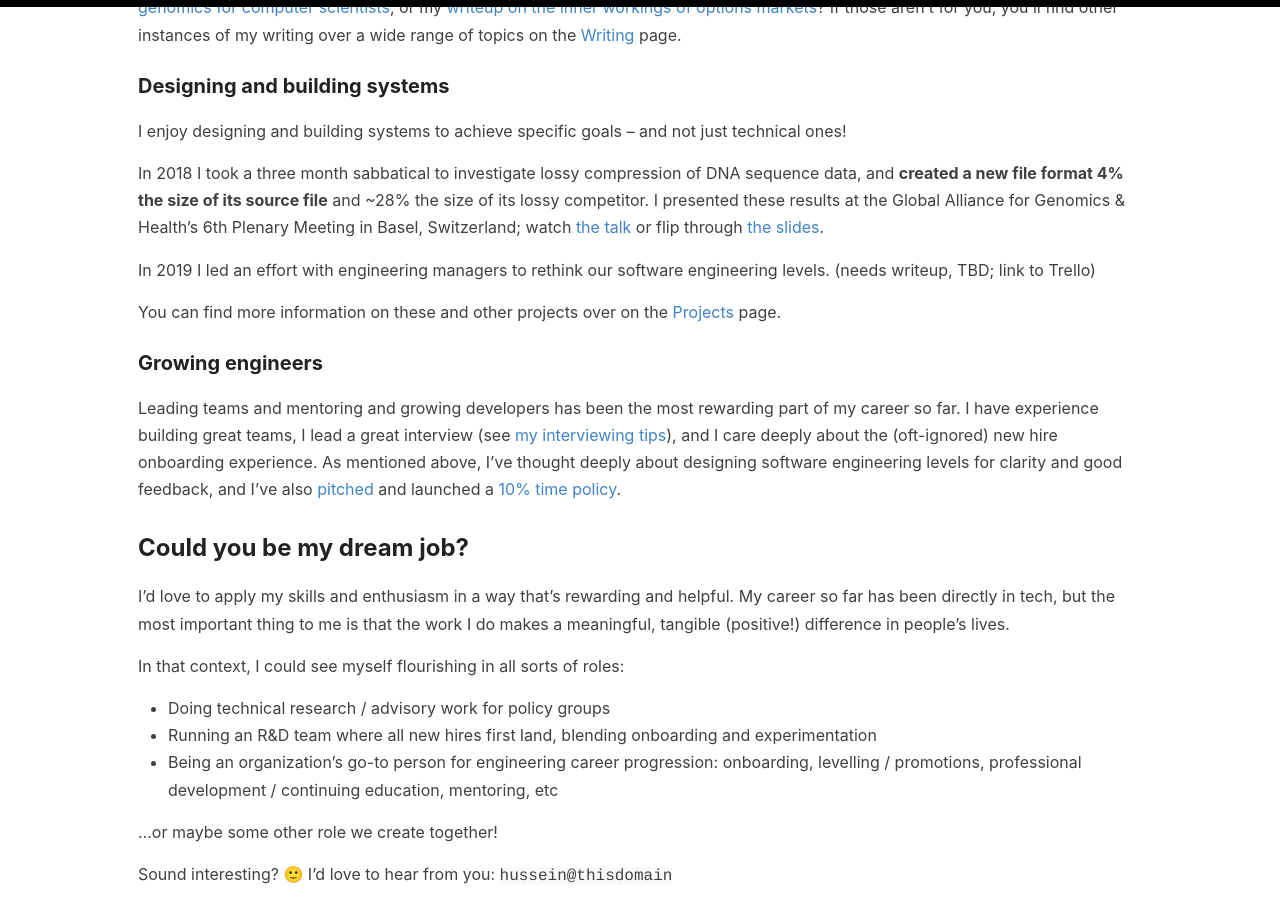
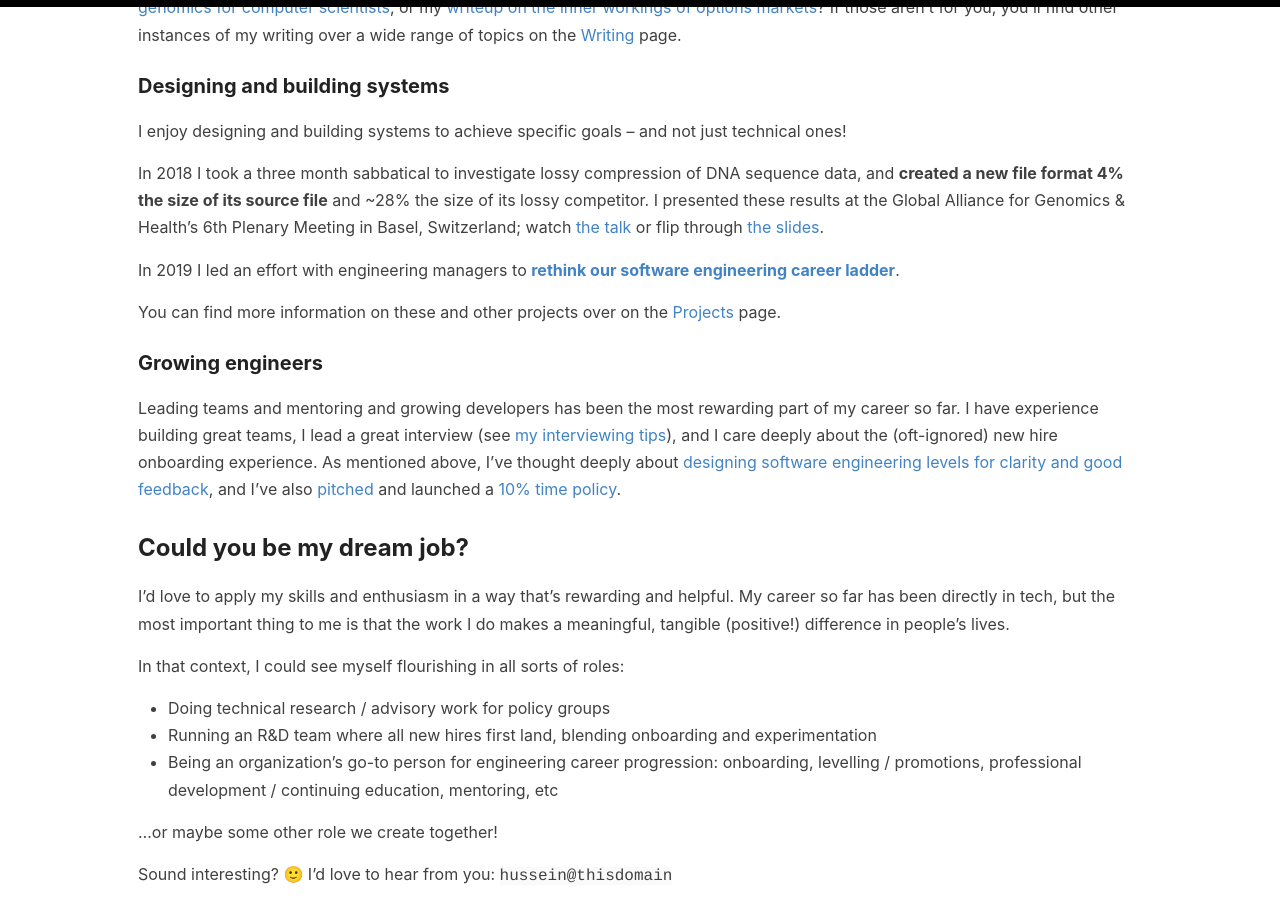
Before and after one commit to helgridly/helgridly.github.io, a Jekyll site: the page built from index.md, in a window 1280 px wide and 900 px high, scrolled down 637 px. Built offline with Jekyll 4.4.1, drawn with Linux system fonts in a browser that asks for light colours.

Commit message:
fix image, more links

```diff
--- a/index.md
+++ b/index.md
@@ -25,13 +25,13 @@ I enjoy designing and building systems to achieve specific goals -- and not just
 
 In 2018 I took a three month sabbatical to investigate lossy compression of DNA sequence data, and **created a new file format 4% the size of its source file** and ~28% the size of its lossy competitor. I presented these results at the Global Alliance for Genomics & Health's 6th Plenary Meeting in Basel, Switzerland; watch [the talk](https://www.youtube.com/watch?v=TaqFBgaZHmE&t=13920s) or flip through [the slides](https://docs.google.com/presentation/d/1EAG3Mz_Rwszn1xzvLFlFDtZJKeTfTcqo/edit).
 
-In 2019 I led an effort with engineering managers to rethink our software engineering levels. (needs writeup, TBD; link to Trello)
+In 2019 I led an effort with engineering managers to [**rethink our software engineering career ladder**](/levels).
 
 You can find more information on these and other projects over on the [Projects](/Projects) page.
 
 ### Growing engineers
 
-Leading teams and mentoring and growing developers has been the most rewarding part of my career so far. I have experience building great teams, I lead a great interview (see [my interviewing tips](https://docs.google.com/document/d/1qNeXN_E_na_KXsZMaXRfYQcoT-0w59yjdmN1B7Tst68/edit#)), and I care deeply about the (oft-ignored) new hire onboarding experience. As mentioned above, I've thought deeply about designing software engineering levels for clarity and good feedback, and I've also [pitched](https://docs.google.com/presentation/d/1dgl6OwC9FHX-6oT9Z1JCmPglDmW9umv0/edit?usp=sharing&ouid=114804907504664516654&rtpof=true&sd=true) and launched a [10% time policy](https://docs.google.com/document/d/1z81KCX6tuKLnSct5oFamhEvcFCJIPGOL/edit?usp=sharing&ouid=114804907504664516654&rtpof=true&sd=true).
+Leading teams and mentoring and growing developers has been the most rewarding part of my career so far. I have experience building great teams, I lead a great interview (see [my interviewing tips](https://docs.google.com/document/d/1qNeXN_E_na_KXsZMaXRfYQcoT-0w59yjdmN1B7Tst68/edit#)), and I care deeply about the (oft-ignored) new hire onboarding experience. As mentioned above, I've thought deeply about [designing software engineering levels for clarity and good feedback](/levels), and I've also [pitched](https://docs.google.com/presentation/d/1dgl6OwC9FHX-6oT9Z1JCmPglDmW9umv0/edit?usp=sharing&ouid=114804907504664516654&rtpof=true&sd=true) and launched a [10% time policy](https://docs.google.com/document/d/1z81KCX6tuKLnSct5oFamhEvcFCJIPGOL/edit?usp=sharing&ouid=114804907504664516654&rtpof=true&sd=true).
 
 ## Could you be my dream job?
 
```
Also changed, not shown: _pages/levels.md (+1 -1 lines).
